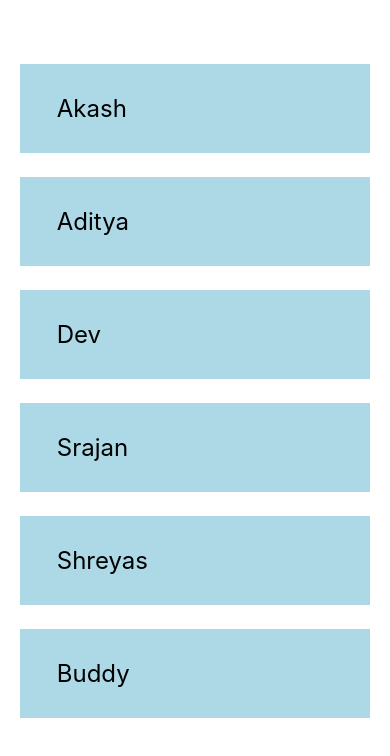
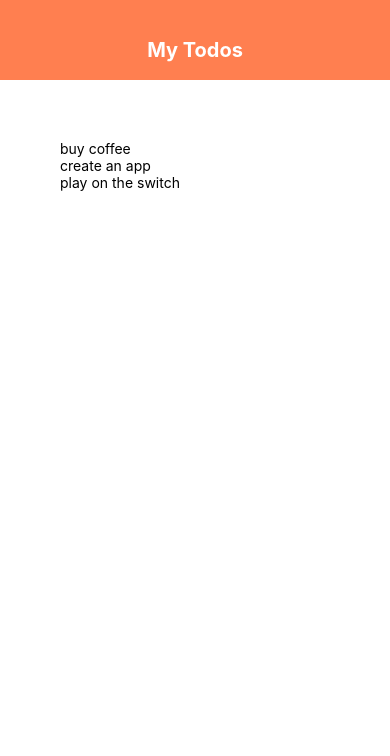
Before and after one commit to AkashMaurya09/React_Native, a React Native app: screen / in a window 390 px wide. Shown: the top 756 px of the page. Built offline with nearby package versions, Linux system fonts and the light colour scheme.

Commit message:
Learne : To Do App (part1)

```diff
--- a/App.js
+++ b/App.js
@@ -1,31 +1,28 @@
 import React, { useState } from 'react';
-import { StyleSheet, Text, View, FlatList, TouchableOpacity } from 'react-native';
+import { StyleSheet, Text, View, FlatList} from 'react-native';
+import Header from './components/header'
 
 export default function App() {
-  const [people, setPeople] = useState([
-    { name: 'Akash', id: '1'},
-    { name: 'Aditya', id: '2'},
-    { name: 'Dev', id: '3'},
-    { name: 'Srajan', id: '4'},
-    { name: 'Shreyas', id: '5'},
-    { name: 'Buddy', id: '6'},
-  ]);
-
-  const pressHandler = (id) => {
-    console.log(id);
-  }
+  const [todos, setTodos] = useState([
+    {text: 'buy coffee', key: 1 },
+    {text: 'create an app', key: 2 },
+    {text: 'play on the switch', key: 3 }
+  ])
 
   return (
     <View style={styles.container}>
-      <FlatList
-        keyExtractor = { (item) => item.id }
-        data = {people}
-        renderItem = { ({ item }) => (
-          <TouchableOpacity onPress = { () => pressHandler(item.id)}>
-            <Text style = {styles.item}> {item.name}</Text>
-          </TouchableOpacity>
-        )}
-      />
+      <Header />
+      <View style = {styles.content}>
+        {/* to do form */}
+        <View style = {styles.list}>
+          <FlatList
+            data = {todos}
+            renderItem = {({ item }) => (
+              <Text>{item.text}</Text>
+            )}
+          />
+        </View>
+      </View>
     </View>
   );
 }
@@ -34,16 +31,13 @@
   container: {
     flex: 1,
     backgroundColor: '#fff',
-    paddingTop: 40,
-    paddingHorizontal: 20,
     // alignItems: 'center',
     // justifyContent: 'center',
   },
-
-  item: {
-    marginTop: 24,
-    padding: 30,
-    backgroundColor:'lightblue',
-    fontSize: 24,
+  content : {
+    padding: 40,
+  },
+  list: {
+    margin: 20,
   }
 });
--- /dev/null
+++ b/components/header.js
@@ -0,0 +1,24 @@
+import React from 'react';
+import { StyleSheet, Text, View } from 'react-native';
+
+export default function Header() {
+    return (
+        <View style = {styles.header}>
+            <Text style = {styles.title}>My Todos</Text>
+        </View>
+    )
+}
+
+const styles = StyleSheet.create({
+    header: {
+        height: 80,
+        paddingTop: 38,
+        backgroundColor: 'coral',
+    },
+    title: {
+        textAlign: 'center',
+        color: '#fff',
+        fontSize: 20,
+        fontWeight: 'bold',
+    },
+});
```
